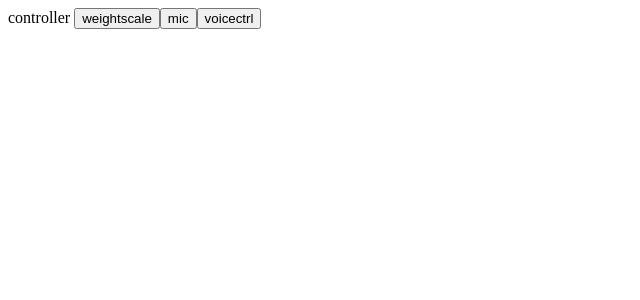
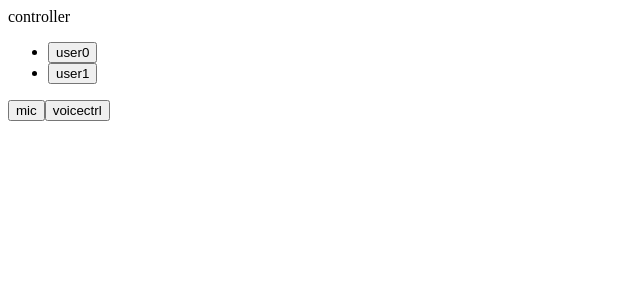
Before and after one commit to refluster/bath-ui, an Angular app in the folder site/: page /controller in a window 1280 px wide. Shown: the top 300 px of the page, without its empty margins (0-640 px from the left). Built offline with nearby package versions, Linux system fonts and the light colour scheme.

Commit message:
add weightscale api sample for user0, user1

```diff
--- a/site/src/app/controller.component.html
+++ b/site/src/app/controller.component.html
@@ -1,6 +1,12 @@
 <div id="main">
   controller
-  <button (click)="push_weightcale({w: 'weight'})">weightscale</button>
+  <div>
+    <ul>
+      <li *ngFor="let d of weightscale_data">
+        <button (click)="push_weightcale(d.json)">{{d.text}}</button>
+      </li>
+    </ul>
+  </div>
   <button (click)="push_mic({w: 'mic'})">mic</button>
   <button (click)="push_voicectrl({w: 'voicectrl'})">voicectrl</button>
 </div>
--- a/site/src/app/controller.component.ts
+++ b/site/src/app/controller.component.ts
@@ -10,6 +10,11 @@ import { MsgService } from './service/msg.service';
     `]
 })
 export class ControllerComponent {
+	private weightscale_data = [
+		{json: {userid: 0, weight: 60, bmi: 23}, text: 'user0'},
+		{json: {userid: 1, weight: 48, bmi: 20}, text: 'user1'},
+	];
+
 	constructor(private msgService: MsgService, el: ElementRef, private http: HttpClient) {}
 
 	ngOnInit(): void {
```
